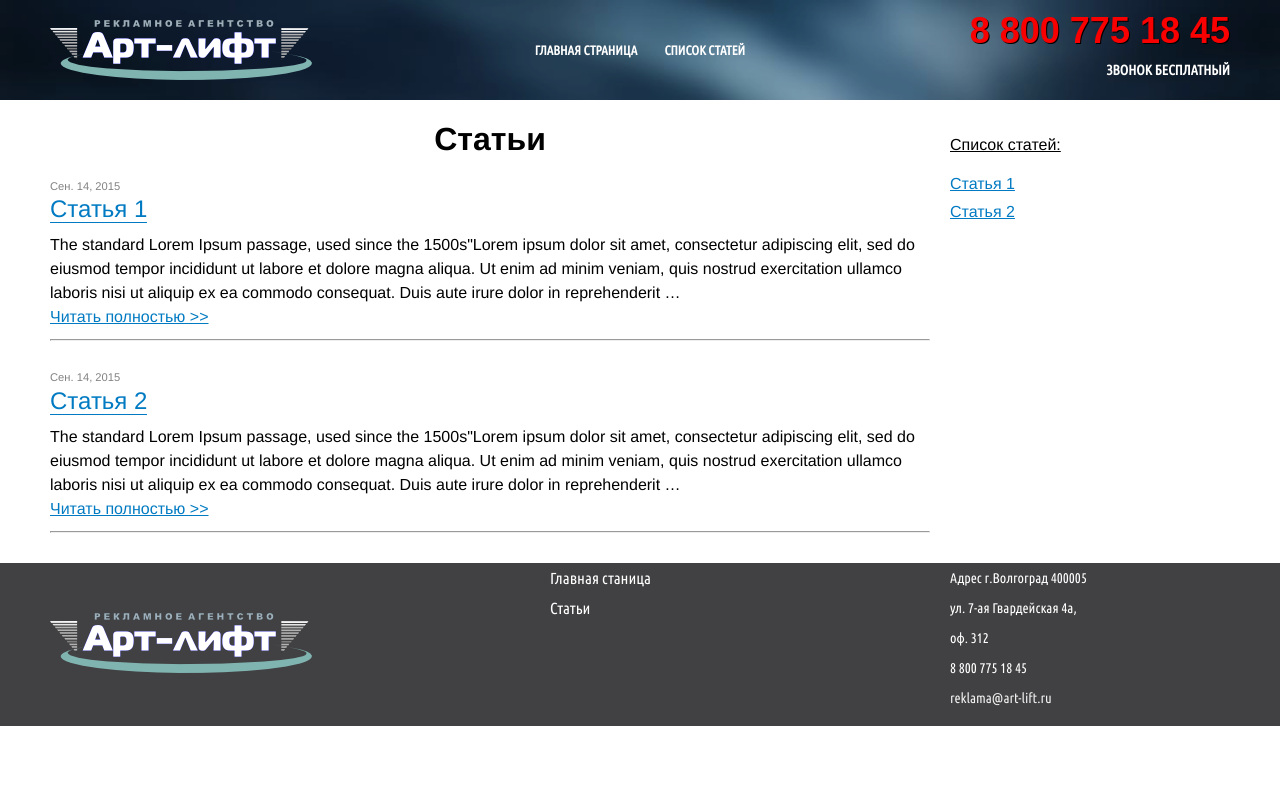
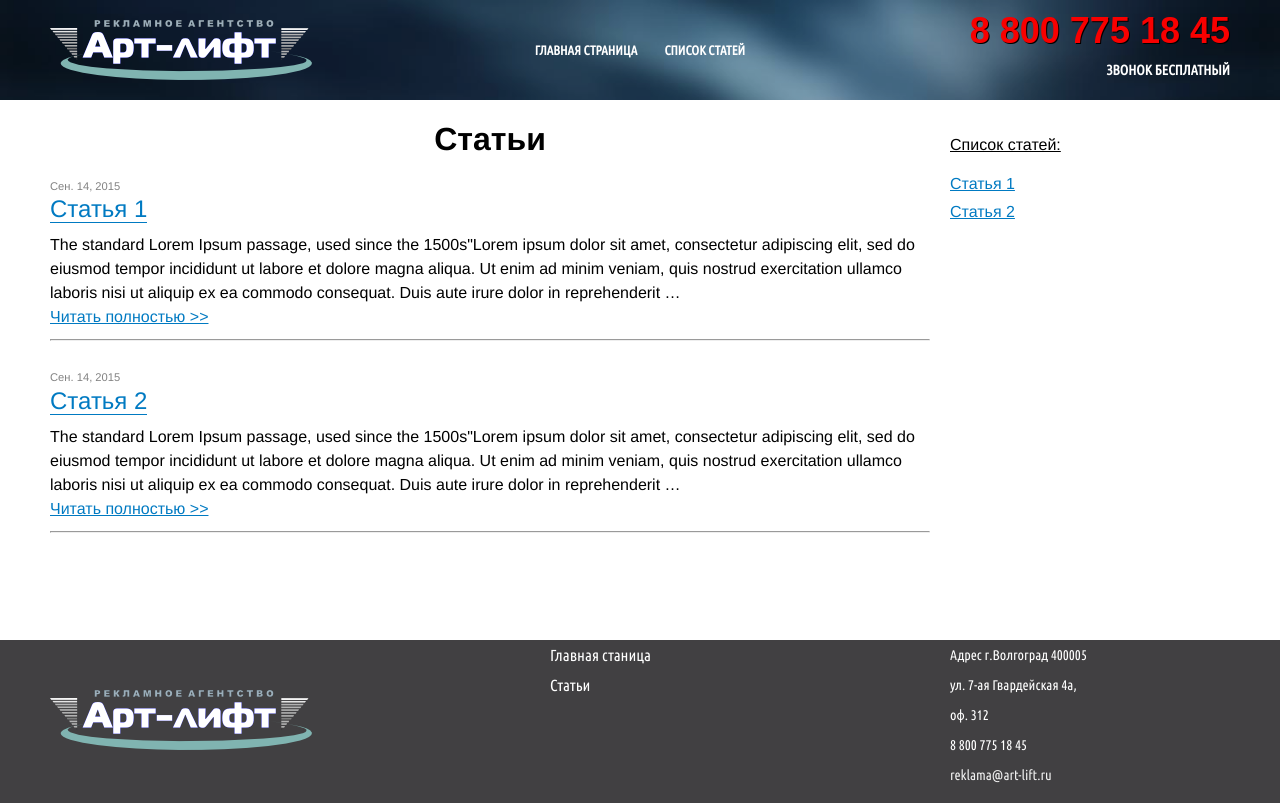
Before and after one commit to od-5/elite, a Django app: page /article/ in a window 1280 px wide. Before the commit the page ends 726 px from the top, so only its background shows below. Run offline with Django 3.2, Linux system fonts and the light colour scheme; data comes from the database, SQL or seed files in the repository; some libraries are stand-ins or nearby versions.

Commit message:
add article apps

```diff
--- a/static/css/__includes/article.less
+++ b/static/css/__includes/article.less
@@ -1,3 +1,18 @@
+html, body {
+    height: 100%;
+    margin: 0;
+    padding: 0;
+}
+#wrapper {
+    min-height: 100%;
+    margin-bottom: -160px;
+}
+* html #wrapper {
+    height: 100%;
+}
+.page-buffer {
+    height: 163px;
+}
 .article {
   margin-top: -70px;
   position: relative;
--- a/static/css/style.css
+++ b/static/css/style.css
@@ -4262,6 +4262,21 @@ input[type=text]:-ms-input-placeholder, select:-ms-input-placeholder {
   text-align: center;
   margin: 0;
 }
+html, body {
+  height: 100%;
+  margin: 0;
+  padding: 0;
+}
+#wrapper {
+  min-height: 100%;
+  margin-bottom: -160px;
+}
+* html #wrapper {
+  height: 100%;
+}
+.page-buffer {
+  height: 163px;
+}
 .article {
   margin-top: -70px;
   position: relative;
--- a/templates/page.html
+++ b/templates/page.html
@@ -3,6 +3,7 @@
   Статьи на тему рекламы в лифтах домов повышенной комфортности
 {% endblock %}
 {% block content %}
+<div id="wrapper">
   <header class="header"><a name="top"></a>
     <div class="header-row-1">
       <div class="container_12">
@@ -18,7 +19,7 @@
                 <a href="{% url 'home' %}" class="nav-list-item__link">Главная страница</a>
               </li>
               <li class="nav-list-item">
-              <a href="#advantage" class="nav-list-item__link">Список статей</a>
+                <a href="{% url 'article-list' %}" class="nav-list-item__link">Список статей</a>
               </li>
             </ul>
           </nav>
@@ -48,6 +49,8 @@
       <div class="clear"></div>
     </div>
   </main>
+  <div class="page-buffer"></div>
+</div>
 <footer class="footer">
   <div class="container_12">
     <div class="grid_3">
```
Also changed, not shown: landing/settings.py (+15 -15 lines). Lines whose indentation alone changed are shown as unchanged.
